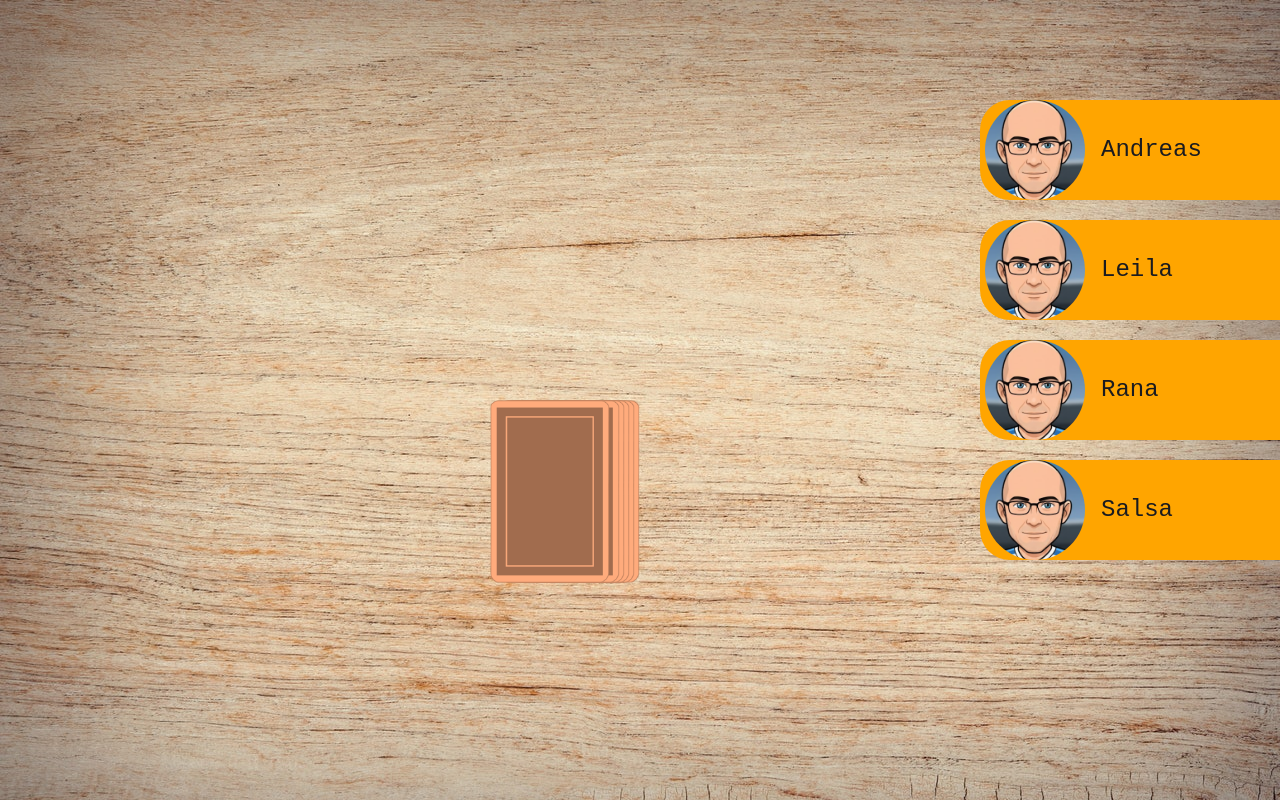
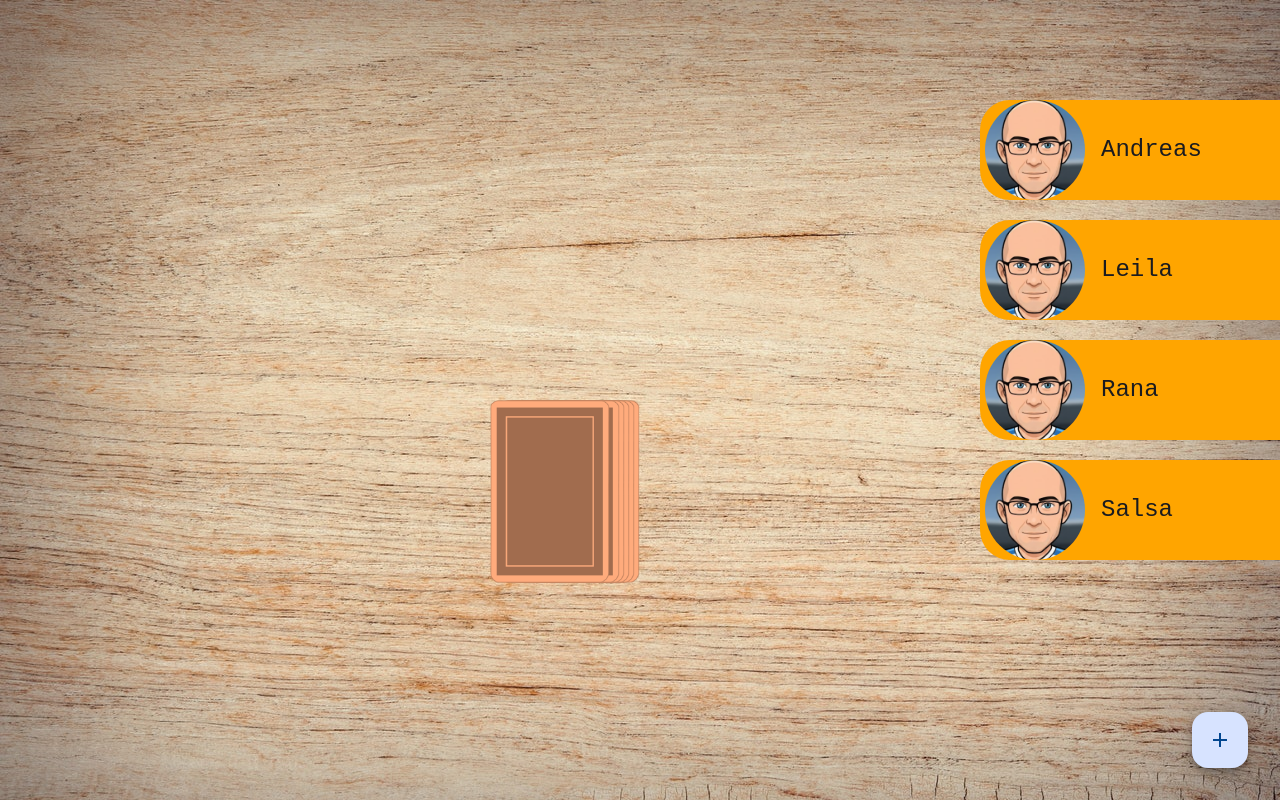
Before and after one commit to AndreasKissner/Ring-of-Fire, an Angular app: page /game in a window 1280 px wide. Built offline with nearby package versions, Linux system fonts and the light colour scheme.

Commit message:
Add Btn-add

```diff
--- a/src/app/game/game.component.html
+++ b/src/app/game/game.component.html
@@ -23,4 +23,9 @@
             [src]="'assets/img/cards/' + currentCard + '.png'" alt="" />
         }
     </div>
+
 </div>
+
+<button class="btn-add" matFab aria-label="Example icon button with a delete icon">
+        <mat-icon>add</mat-icon>
+      </button>
--- a/src/app/game/game.component.scss
+++ b/src/app/game/game.component.scss
@@ -56,3 +56,9 @@
 
 
 }
+
+.btn-add {
+position: absolute;
+right: 32px;
+bottom: 32px;
+}
--- a/src/app/game/game.component.ts
+++ b/src/app/game/game.component.ts
@@ -2,10 +2,12 @@
 import { Component } from '@angular/core';
 import { Game } from '../../models/game';
 import { PlayerComponent } from "../player/player.component";
+import { MatButtonModule } from '@angular/material/button';
+import { MatIconModule } from '@angular/material/icon';
 
 @Component({
   selector: 'app-game',
-  imports: [CommonModule, PlayerComponent],
+  imports: [CommonModule, PlayerComponent, MatButtonModule,MatIconModule,],
   templateUrl: './game.component.html',
   styleUrl: './game.component.scss',
 })
```
